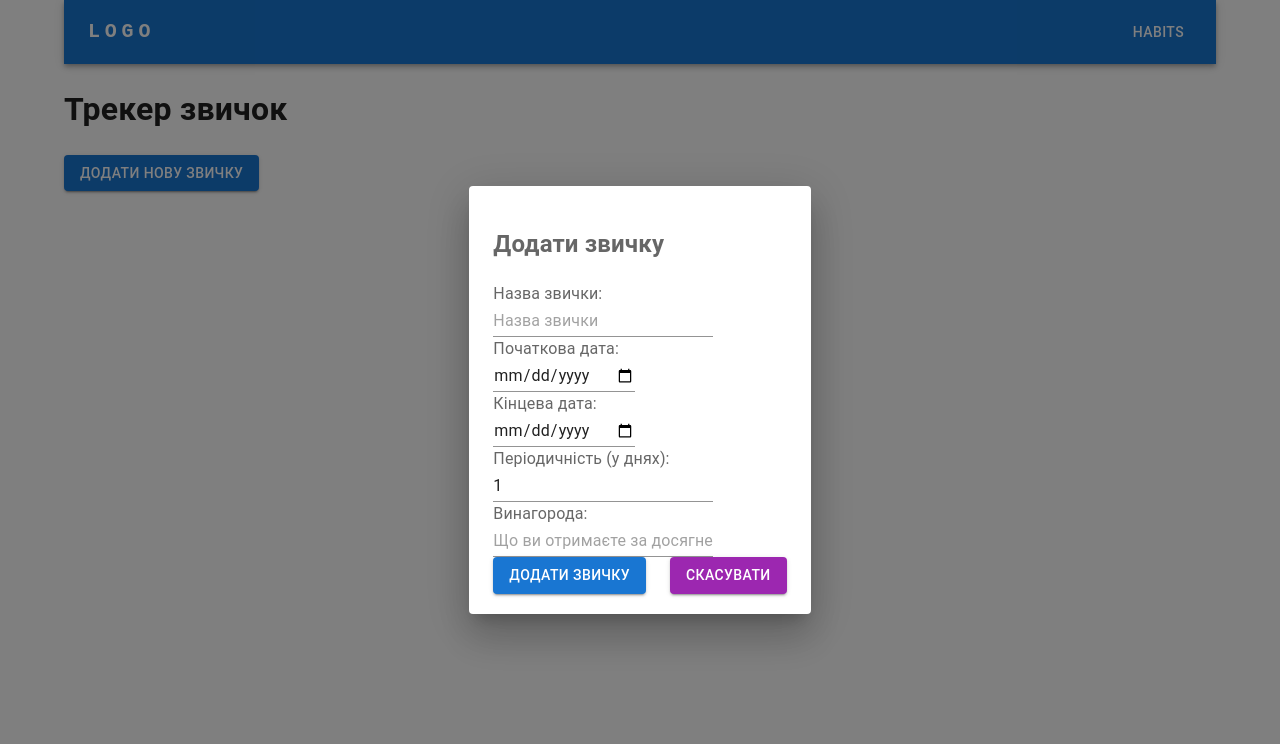
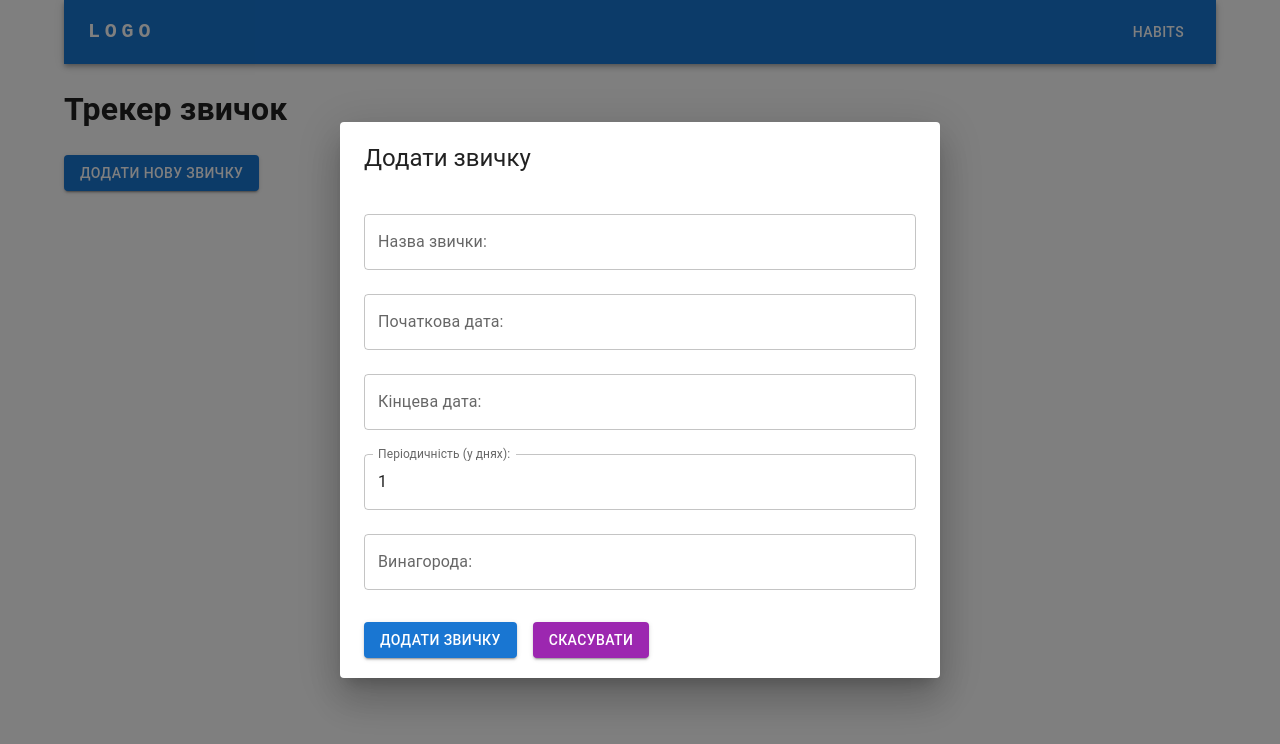
Before and after one commit to kuflei/habits, a React (Vite) app: page / in a window 1280 px wide. Both pictures are taken after a click on the button "ДОДАТИ НОВУ ЗВИЧКУ". Shown: the top 744 px of the page. Built offline with nearby package versions, Linux system fonts and the light colour scheme.

Commit message:
Updated form

```diff
--- a/package.json
+++ b/package.json
@@ -10,12 +10,14 @@
     "preview": "vite preview"
   },
   "dependencies": {
+    "@date-io/dayjs": "^3.2.0",
     "@emotion/react": "^11.14.0",
     "@emotion/styled": "^11.14.0",
     "@mui/icons-material": "^6.3.1",
     "@mui/material": "^6.3.1",
     "@mui/x-date-pickers": "^7.23.6",
     "classnames": "^2.5.1",
+    "dayjs": "^1.11.13",
     "formik": "^2.4.6",
     "react": "^18.3.1",
     "react-dom": "^18.3.1",
--- a/src/components/InputDate.tsx
+++ b/src/components/InputDate.tsx
@@ -1,28 +1,31 @@
 import React from "react";
-import { Input, InputLabel  } from '@mui/material';
+import dayjs from "dayjs";
+import { LocalizationProvider } from "@mui/x-date-pickers/LocalizationProvider";
+import { AdapterDayjs } from "@mui/x-date-pickers/AdapterDayjs";
+import { DatePicker } from "@mui/x-date-pickers/DatePicker";
+
 interface InputDateProps {
     label: string;
     name: string;
-    value: string;
-    onChange: (e: React.ChangeEvent<HTMLInputElement>) => void;
-    onBlur: (e: React.FocusEvent<HTMLInputElement>) => void;
-    min: string;
+    value: string | null;
+    onChange: (name: string, value: string | null) => void;
+    min?: string;
 }
 
-const InputDate: React.FC<InputDateProps> = ({label, name, value, onChange, onBlur, min }) => {
+const InputDate: React.FC<InputDateProps> = ({label, name, value, onChange, min }) => {
     return (
-        <>
-            <InputLabel htmlFor={name}>{label}</InputLabel>
-            <Input
-                id={name}
-                type="date"
-                name={name}
-                value={value}
-                onChange={onChange}
-                onBlur={onBlur}
-                min={min}
+        <LocalizationProvider dateAdapter={AdapterDayjs}>
+            <DatePicker
+
+                label={label}
+                value={value ? dayjs(value) : null}
+                onChange={(newValue) => {
+                    onChange(name, newValue ? newValue.format("YYYY-MM-DD") : null);
+                }}
+                minDate={min ? dayjs(min) : undefined}
             />
-        </>
-    )
-}
+        </LocalizationProvider>
+    );
+};
+
 export default InputDate;
--- a/src/components/Modal.tsx
+++ b/src/components/Modal.tsx
@@ -1,7 +1,6 @@
 import * as React from 'react';
 import Dialog from '@mui/material/Dialog';
 import DialogContent from '@mui/material/DialogContent';
-import DialogContentText from '@mui/material/DialogContentText';
 interface ModalProps {
     isOpen: boolean;
     onClose: () => void;
@@ -14,12 +13,9 @@ const Modal: React.FC<ModalProps> = ({ isOpen, onClose, children }) => {
         <React.Fragment>
             <Dialog
                 open={isOpen}
-                onClose={onClose}
-                aria-describedby="alert-dialog-description">
+                onClose={onClose}>
                 <DialogContent>
-                    <DialogContentText id="alert-dialog-description">
                         {children}
-                    </DialogContentText>
                 </DialogContent>
             </Dialog>
         </React.Fragment>
--- a/src/features/habits/HabitForm.tsx
+++ b/src/features/habits/HabitForm.tsx
@@ -5,9 +5,7 @@ import { useHabitStore } from '../../store/useHabitStore';
 import { today } from '../../utils/date';
 import {validate} from "../../utils/validate";
 import InputDate from "../../components/InputDate.tsx";
-import { Input, InputLabel, Button} from '@mui/material';
-import Grid from '@mui/material/Grid2';
-
+import {Button, FormControl, FormHelperText, Typography, TextField} from '@mui/material';
 
 interface HabitFormProps {
     habit?: Habit;
@@ -44,71 +42,71 @@ const HabitForm: React.FC<HabitFormProps> = ({habit, onClose }) => {
 
     return (
         <form onSubmit={formik.handleSubmit}>
-            <h2>{habit ? 'Редагувати звичку' : 'Додати звичку'}</h2>
-
-            <InputLabel>Назва звички:</InputLabel>
-            <Input
+            <Typography variant="h5" sx={{ mb: 3 }}>{habit ? 'Редагувати звичку' : 'Додати звичку'}</Typography>
+            <FormControl fullWidth={true} margin="normal">
+                <TextField label="Назва звички:" variant="outlined"
                        type="text"
                        name="name"
                        placeholder="Назва звички"
                        value={formik.values.name}
                        onChange={formik.handleChange}
-                onBlur={formik.handleBlur}
                 />
                 {formik.touched.name && formik.errors.name && (
-                <p className="error-text">{formik.errors.name}</p>
+                    <FormHelperText>{formik.errors.name}</FormHelperText>
                 )}
-
-            <InputDate label="Початкова дата:"
+            </FormControl>
+            <FormControl fullWidth={true} margin="normal">
+                <InputDate
+                    label="Початкова дата:"
                     name="startDate"
                     value={formik.values.startDate}
-                       onChange={formik.handleChange}
-                       onBlur={formik.handleBlur}
+                    onChange={(name, value) => formik.setFieldValue(name, value)}
                     min={today}
                 />
-
                 {formik.touched.startDate && formik.errors.startDate && (
-                <p className="error-text">{formik.errors.startDate}</p>
+                    <FormHelperText>{formik.errors.startDate}</FormHelperText>
                 )}
-            <InputDate label="Кінцева дата:"
+            </FormControl>
+            <FormControl fullWidth={true} margin="normal">
+                <InputDate
+                    label="Кінцева дата:"
                     name="endDate"
                     value={formik.values.endDate}
-                       onChange={formik.handleChange}
-                       onBlur={formik.handleBlur}
+                    onChange={(name, value) => formik.setFieldValue(name, value)}
                     min={formik.values.startDate || today}
                 />
                 {formik.touched.endDate && formik.errors.endDate && (
-                <p className="error-text">{formik.errors.endDate}</p>
+                    <FormHelperText>{formik.errors.endDate}</FormHelperText>
                 )}
-            <InputLabel>Періодичність (у днях):</InputLabel>
-            <Input
+            </FormControl>
+            <FormControl fullWidth={true} margin="normal">
+                <TextField label="Періодичність (у днях):" variant="outlined"
                     type="number"
                     name="frequency"
                     value={formik.values.frequency}
                     onChange={formik.handleChange}
-                onBlur={formik.handleBlur}
+                    inputProps={{ min: 1 }}
                 />
                 {formik.touched.frequency && formik.errors.frequency && (
-                <p className="error-text">{formik.errors.frequency}</p>
+                    <FormHelperText>{formik.errors.frequency}</FormHelperText>
                 )}
-            <InputLabel>Винагорода:</InputLabel>
-            <Input
+            </FormControl>
+            <FormControl fullWidth={true} margin="normal">
+                <TextField label="Винагорода:" variant="outlined"
                     type="text"
                     name="reward"
                     placeholder="Що ви отримаєте за досягнення звички?"
                     value={formik.values.reward}
                     onChange={formik.handleChange}
-                onBlur={formik.handleBlur}
                 />
                 {formik.touched.reward && formik.errors.reward && (
-                <p className="error-text">{formik.errors.reward}</p>
+                    <FormHelperText>{formik.errors.reward}</FormHelperText>
                 )}
-            <Grid container direction="row" columnSpacing={{xs: 1, sm: 2, md: 3}}>
-                <Button variant="contained" color="primary"
+            </FormControl>
+
+            <Button variant="contained" color="primary" sx={{ mr: 2, mt: 3 }}
                     type="submit">{habit ? 'Зберегти' : 'Додати звичку'}</Button>
-                <Button variant="contained" color="secondary" type="button" onClick={onClose}>Скасувати</Button>
-            </Grid>
-
+            <Button variant="contained" color="secondary" type="button" sx={{ mt: 3 }} onClick={onClose}>Скасувати</Button>
         </form>
     );
 };
```
Also changed, not shown: 1 other file (tests, documents, lock files or other folders). Lines whose indentation alone changed are shown as unchanged.
